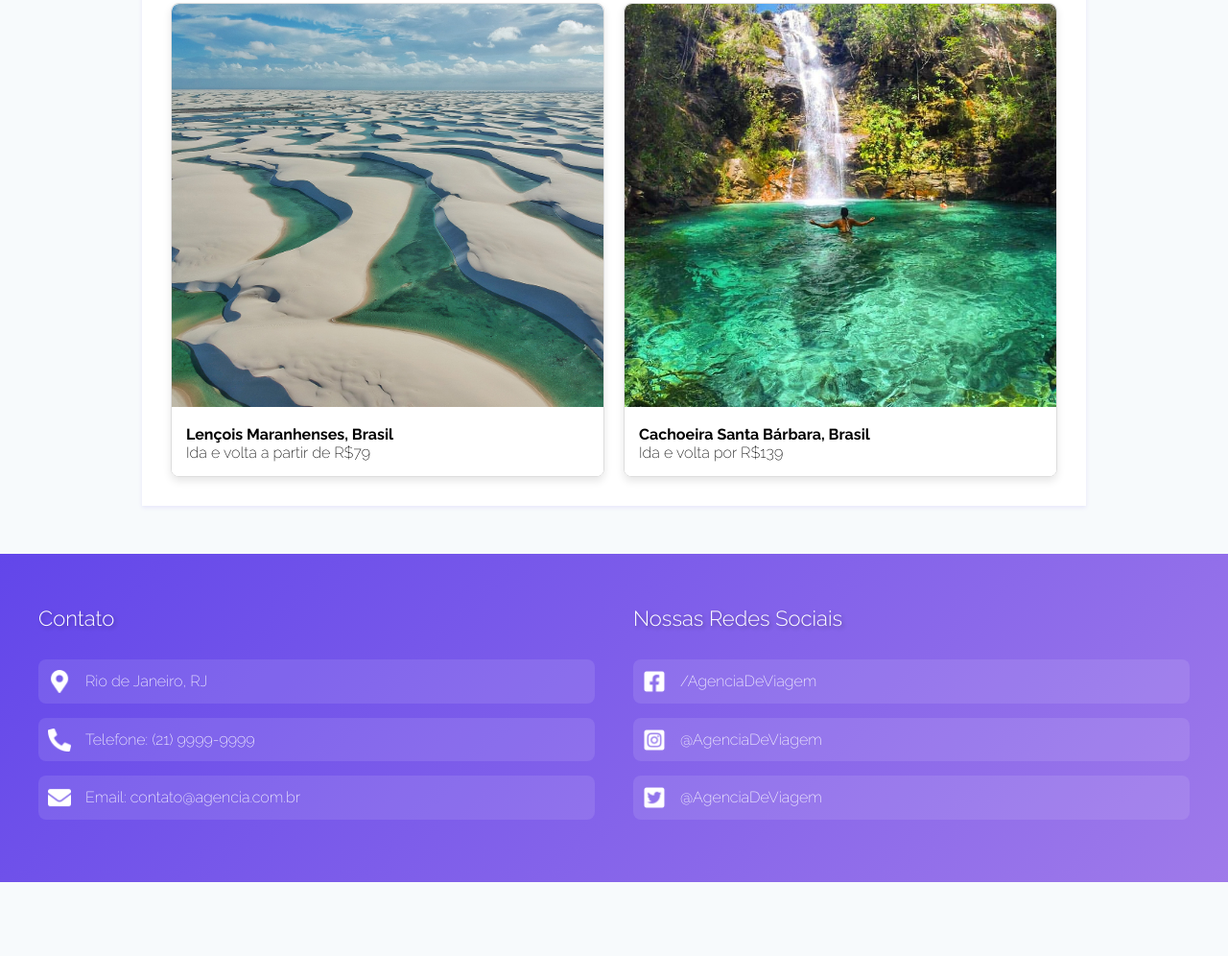
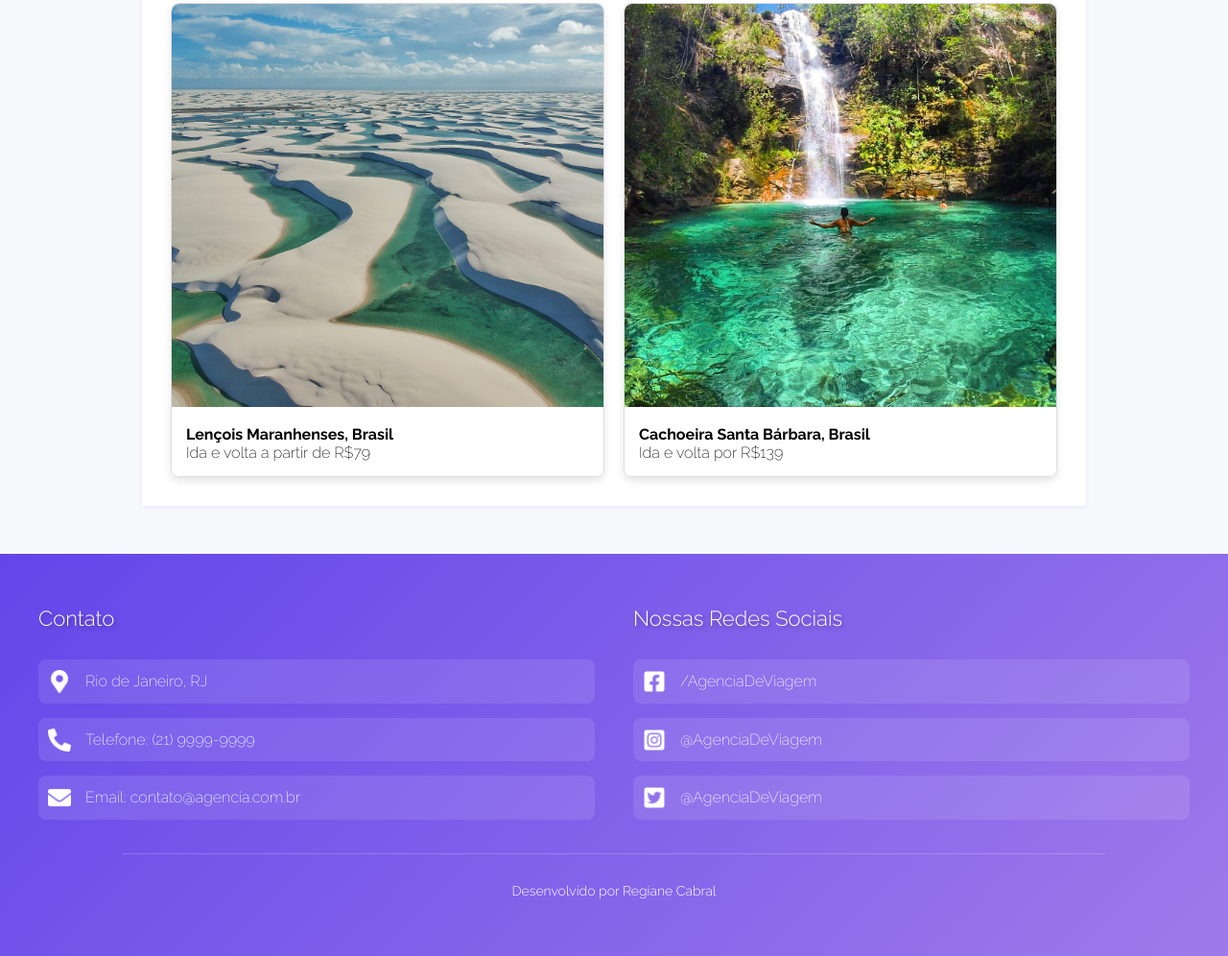
Before and after one commit to giannycabral/FORM-AGENCIA-VIAGEM, a plain HTML site: page index.html in a window 1280 px wide. Shown: the part 1701-2697 px from the top of the page at 96% size. Before the commit the page ends 2620 px from the top, so only its background shows below. Drawn offline with Linux system fonts and the light colour scheme.

Commit message:
Adiciona rodapé com créditos e estilo correspondente

```diff
--- a/index.html
+++ b/index.html
@@ -213,6 +213,8 @@
                 </span>
             </div>
         </div>
+        <hr class="footer-divider">
+        <p class="footer-credits">Desenvolvido por Regiane Cabral</p>
     </section>
 </body>
 
--- a/style.css
+++ b/style.css
@@ -526,6 +526,23 @@ figure:hover img {
     font-weight: 300;
 }
 
+.footer-divider {
+    width: 100%;
+    max-width: 1024px;
+    margin: 20px auto;
+    border: none;
+    border-top: 1px solid rgba(255, 255, 255, 0.2);
+}
+
+.footer-credits {
+    text-align: center;
+    color: var(--text-white);
+    font-size: 14px;
+    font-weight: 300;
+    padding: 10px 0;
+    margin: 0;
+}
+
 /* Títulos */
 h2 {
     color: var(--text-dark);
```
